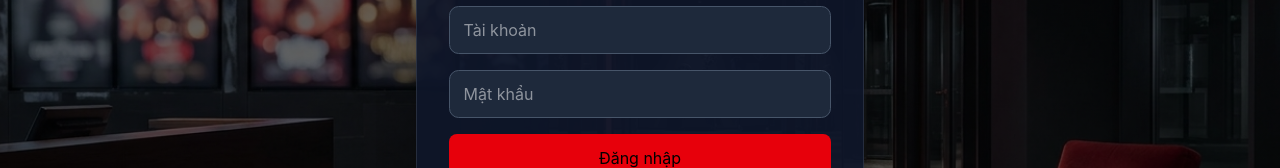
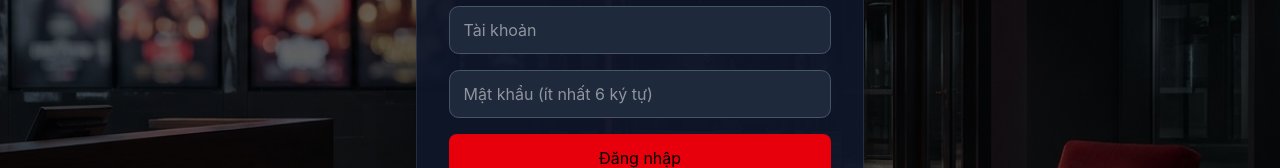
Before and after one commit to Huulinh1312/Capstone_Movie_Booking, a React (Vite) app in the folder frontend/: page /login in a window 1280 px wide. Shown: the part 316-484 px from the top of the page. Built offline with nearby package versions, Linux system fonts and the light colour scheme; no server answers.

Commit message:
fix: validate login credentials

```diff
--- a/frontend/src/pages/LoginPage.jsx
+++ b/frontend/src/pages/LoginPage.jsx
@@ -10,10 +10,25 @@ export default function LoginPage() {
   const navigate = useNavigate(); const dispatch = useDispatch();
   const submit = async (e) => {
     e.preventDefault(); setError("");
-    try { const { data } = await authApi.login(form); dispatch(login(data)); navigate("/"); }
-    catch (err) { setError(err.response?.data?.message || "Đăng nhập thất bại"); }
+    const account = form.taiKhoan.trim();
+    if (!account || !form.matKhau) {
+      setError("Vui lòng nhập tài khoản và mật khẩu");
+      return;
+    }
+    if (form.matKhau.length < 6) {
+      setError("Mật khẩu phải có ít nhất 6 ký tự");
+      return;
+    }
+    try {
+      const { data } = await authApi.login({ taiKhoan: account, matKhau: form.matKhau });
+      dispatch(login(data));
+      navigate("/");
+    } catch (err) {
+      const message = err.response?.data?.message;
+      setError(Array.isArray(message) ? message.join(", ") : message || "Tài khoản hoặc mật khẩu không đúng");
+    }
   };
-  return <AuthCard title="Đăng nhập"><form onSubmit={submit} className="space-y-4">{error && <p className="text-red-300">{error}</p>}<input required placeholder="Tài khoản" value={form.taiKhoan} onChange={(e) => setForm({ ...form, taiKhoan: e.target.value })} /><input required type="password" placeholder="Mật khẩu" value={form.matKhau} onChange={(e) => setForm({ ...form, matKhau: e.target.value })} /><button className="w-full rounded-lg bg-red-600 py-3">Đăng nhập</button><p className="text-center text-slate-400">Chưa có tài khoản? <Link className="text-red-400" to="/register">Đăng ký</Link></p></form></AuthCard>;
+  return <AuthCard title="Đăng nhập"><form onSubmit={submit} className="space-y-4">{error && <p className="text-red-300">{error}</p>}<input required placeholder="Tài khoản" value={form.taiKhoan} onChange={(e) => setForm({ ...form, taiKhoan: e.target.value })} /><input required minLength={6} type="password" placeholder="Mật khẩu (ít nhất 6 ký tự)" value={form.matKhau} onChange={(e) => setForm({ ...form, matKhau: e.target.value })} /><button className="w-full rounded-lg bg-red-600 py-3">Đăng nhập</button><p className="text-center text-slate-400">Chưa có tài khoản? <Link className="text-red-400" to="/register">Đăng ký</Link></p></form></AuthCard>;
 }
 
 export function AuthCard({ title, children }) {
```
